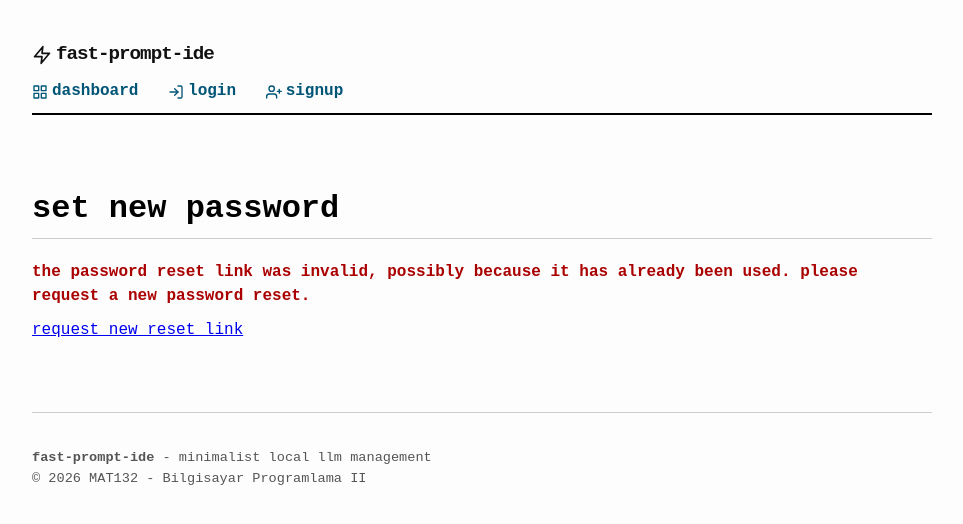
After one commit to w506sp/fast-prompt-ide, a Django app: page /password-reset-confirm/1/1/ in a window 1280 px wide. The commit adds this page. Shown: the top 524 px of the page, without its empty margins (158-1121 px from the left). Run offline with Django 5.2, Linux system fonts and the light colour scheme.

Commit message:
feat(accounts): implement password reset functionality

```diff
--- a/accounts/urls.py
+++ b/accounts/urls.py
@@ -10,4 +10,22 @@ urlpatterns = [
     path('delete/', views.delete_account, name='delete_account'),
     path('admin-tools/', views.admin_dashboard, name='admin_dashboard'),
     path('admin-tools/delete/<int:user_id>/', views.admin_delete_user, name='admin_delete_user'),
+
+    # Password reset
+    path('password-reset/', auth_views.PasswordResetView.as_view(
+        template_name='accounts/password_reset_form.html',
+        email_template_name='accounts/password_reset_email.html',
+        subject_template_name='accounts/password_reset_subject.txt',
+        success_url='/password-reset/done/'
+    ), name='password_reset'),
+    path('password-reset/done/', auth_views.PasswordResetDoneView.as_view(
+        template_name='accounts/password_reset_done.html'
+    ), name='password_reset_done'),
+    path('password-reset-confirm/<uidb64>/<token>/', auth_views.PasswordResetConfirmView.as_view(
+        template_name='accounts/password_reset_confirm.html',
+        success_url='/password-reset-complete/'
+    ), name='password_reset_confirm'),
+    path('password-reset-complete/', auth_views.PasswordResetCompleteView.as_view(
+        template_name='accounts/password_reset_complete.html'
+    ), name='password_reset_complete'),
 ]
--- a/config/settings.py
+++ b/config/settings.py
@@ -117,5 +117,7 @@ USE_TZ = True
 
 STATIC_URL = 'static/'
 
+EMAIL_BACKEND = 'django.core.mail.backends.console.EmailBackend'
+
 LOGIN_REDIRECT_URL = 'landing'
 LOGOUT_REDIRECT_URL = 'landing'
--- a/templates/accounts/login.html
+++ b/templates/accounts/login.html
@@ -16,4 +16,5 @@
         <button type="submit">access dashboard</button>
     </form>
     <p>missing an account? <a href="{% url 'signup' %}">signup here</a>.</p>
+    <p>forgot your password? <a href="{% url 'password_reset' %}">reset it here</a>.</p>
 {% endblock %}
--- /dev/null
+++ b/templates/accounts/password_reset_confirm.html
@@ -0,0 +1,20 @@
+{% extends 'base.html' %}
+
+{% block title %}set new password - fast-prompt-ide{% endblock %}
+
+{% block content %}
+    <h1>set new password</h1>
+    {% if validlink %}
+        <p>please enter your new password twice so we can verify you typed it correctly.</p>
+        <form method="post">
+            {% csrf_token %}
+            <div style="margin-bottom: 20px;">
+                {{ form.as_p }}
+            </div>
+            <button type="submit">change password</button>
+        </form>
+    {% else %}
+        <p class="error">the password reset link was invalid, possibly because it has already been used. please request a new password reset.</p>
+        <a href="{% url 'password_reset' %}">request new reset link</a>
+    {% endif %}
+{% endblock %}
--- /dev/null
+++ b/templates/accounts/password_reset_subject.txt
@@ -0,0 +1 @@
+Password reset on fast-prompt-ide
```
Also changed, not shown: templates/accounts/password_reset_complete.html (added, +9 -0 lines), templates/accounts/password_reset_done.html (added, +10 -0 lines), templates/accounts/password_reset_email.html (added, +9 -0 lines), templates/accounts/password_reset_form.html (added, +15 -0 lines).
